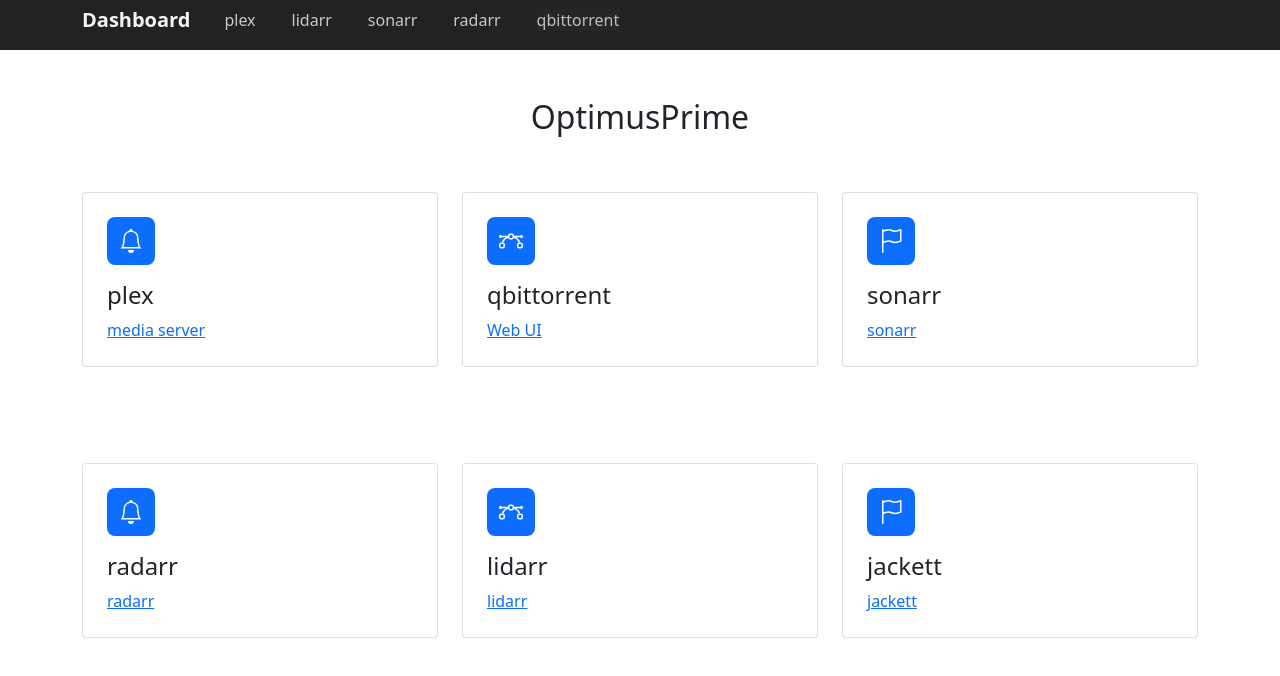
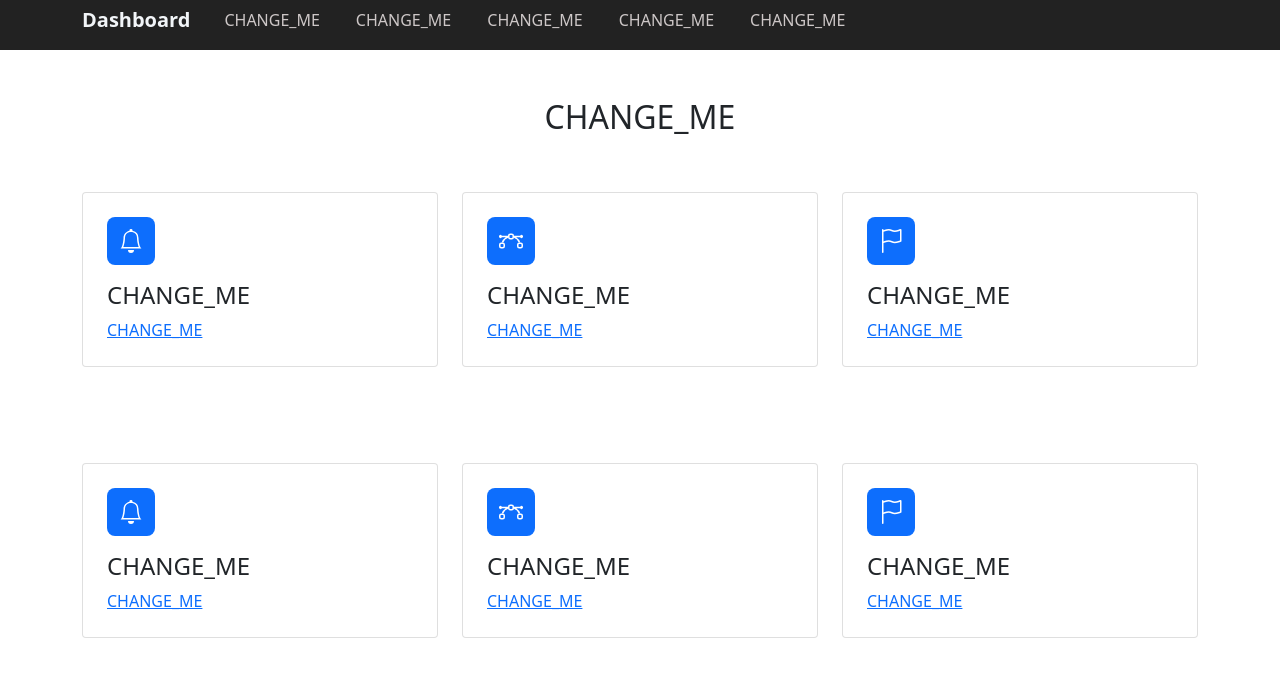
Before and after one commit to dhruvarora561/bifrost, a plain HTML site: page index.html in a window 1280 px wide. Drawn offline with Linux system fonts and the light colour scheme.

Commit message:
Update index.html

```diff
--- a/index.html
+++ b/index.html
@@ -18,11 +18,11 @@
             <div><a class="navbar-brand" href="#"><span>Dashboard</span> </a></div>
             <div class="collapse navbar-collapse" id="navcol-1" style="color: rgb(255,255,255);">
                 <ul class="navbar-nav nav-right">
-                    <li class="nav-item"><a class="nav-link active" href="https://app.plex.tv" style="color: rgba(224,217,217,0.9);">plex</a></li>
-                    <li class="nav-item"><a class="nav-link" href="http://192.168.29.181:8686" style="color: rgba(224,217,217,0.9);">lidarr</a></li>
-                    <li class="nav-item"><a class="nav-link" href="http://192.168.29.181:8989" style="color: rgba(224,217,217,0.9);">sonarr</a></li>
-                    <li class="nav-item"><a class="nav-link" href="http://192.168.29.181:7878" style="color: rgba(224,217,217,0.9);">radarr</a></li>
-                    <li class="nav-item"><a class="nav-link" href="http://192.168.29.181:8080"><span style="color: rgba(255, 255, 255, 0.7); background-color: rgb(38, 38, 38);">qbittorrent</span></a></li>
+                    <li class="nav-item"><a class="nav-link active" href="https://CHANGE_ME" style="color: rgba(224,217,217,0.9);">CHANGE_ME</a></li>
+                    <li class="nav-item"><a class="nav-link" href="http://CHANGE_ME" style="color: rgba(224,217,217,0.9);">CHANGE_ME</a></li>
+                    <li class="nav-item"><a class="nav-link" href="http://CHANGE_ME" style="color: rgba(224,217,217,0.9);">CHANGE_ME</a></li>
+                    <li class="nav-item"><a class="nav-link" href="http://CHANGE_ME" style="color: rgba(224,217,217,0.9);">CHANGE_ME</a></li>
+                    <li class="nav-item"><a class="nav-link" href="http://CHANGE_ME"><span style="color: rgba(224,217,217,0.9);">CHANGE_ME</span></a></li>
                 </ul>
                 <p class="ms-auto navbar-text actions"> </p>
             </div>
@@ -31,7 +31,7 @@
     <div class="container py-4 py-xl-5">
         <div class="row mb-5">
             <div class="col-md-8 col-xl-6 text-center mx-auto">
-                <h2>OptimusPrime</h2>
+                <h2>CHANGE_ME</h2>
             </div>
         </div>
         <div class="row gy-4 row-cols-1 row-cols-md-2 row-cols-xl-3">
@@ -41,8 +41,8 @@
                         <div class="bs-icon-md bs-icon-rounded bs-icon-primary d-flex justify-content-center align-items-center d-inline-block mb-3 bs-icon"><svg xmlns="http://www.w3.org/2000/svg" width="1em" height="1em" fill="currentColor" viewBox="0 0 16 16" class="bi bi-bell">
                                 <path d="M8 16a2 2 0 0 0 2-2H6a2 2 0 0 0 2 2zM8 1.918l-.797.161A4.002 4.002 0 0 0 4 6c0 .628-.134 2.197-.459 3.742-.16.767-.376 1.566-.663 2.258h10.244c-.287-.692-.502-1.49-.663-2.258C12.134 8.197 12 6.628 12 6a4.002 4.002 0 0 0-3.203-3.92L8 1.917zM14.22 12c.223.447.481.801.78 1H1c.299-.199.557-.553.78-1C2.68 10.2 3 6.88 3 6c0-2.42 1.72-4.44 4.005-4.901a1 1 0 1 1 1.99 0A5.002 5.002 0 0 1 13 6c0 .88.32 4.2 1.22 6z"></path>
                             </svg></div>
-                        <h4 class="card-title">plex</h4>
-                        <p class="card-text"><a href="https://app.plex.tv">media server</a>&nbsp;</p>
+                        <h4 class="card-title">CHANGE_ME</h4>
+                        <p class="card-text"><a href="https://CHANGE_ME">CHANGE_ME</a>&nbsp;</p>
                     </div>
                 </div>
             </div>
@@ -53,7 +53,7 @@
                                 <path fill-rule="evenodd" d="M0 10.5A1.5 1.5 0 0 1 1.5 9h1A1.5 1.5 0 0 1 4 10.5v1A1.5 1.5 0 0 1 2.5 13h-1A1.5 1.5 0 0 1 0 11.5v-1zm1.5-.5a.5.5 0 0 0-.5.5v1a.5.5 0 0 0 .5.5h1a.5.5 0 0 0 .5-.5v-1a.5.5 0 0 0-.5-.5h-1zm10.5.5A1.5 1.5 0 0 1 13.5 9h1a1.5 1.5 0 0 1 1.5 1.5v1a1.5 1.5 0 0 1-1.5 1.5h-1a1.5 1.5 0 0 1-1.5-1.5v-1zm1.5-.5a.5.5 0 0 0-.5.5v1a.5.5 0 0 0 .5.5h1a.5.5 0 0 0 .5-.5v-1a.5.5 0 0 0-.5-.5h-1zM6 4.5A1.5 1.5 0 0 1 7.5 3h1A1.5 1.5 0 0 1 10 4.5v1A1.5 1.5 0 0 1 8.5 7h-1A1.5 1.5 0 0 1 6 5.5v-1zM7.5 4a.5.5 0 0 0-.5.5v1a.5.5 0 0 0 .5.5h1a.5.5 0 0 0 .5-.5v-1a.5.5 0 0 0-.5-.5h-1z"></path>
                                 <path d="M6 4.5H1.866a1 1 0 1 0 0 1h2.668A6.517 6.517 0 0 0 1.814 9H2.5c.123 0 .244.015.358.043a5.517 5.517 0 0 1 3.185-3.185A1.503 1.503 0 0 1 6 5.5v-1zm3.957 1.358A1.5 1.5 0 0 0 10 5.5v-1h4.134a1 1 0 1 1 0 1h-2.668a6.517 6.517 0 0 1 2.72 3.5H13.5c-.123 0-.243.015-.358.043a5.517 5.517 0 0 0-3.185-3.185z"></path>
                             </svg></div>
-                        <h4 class="card-title">qbittorrent</h4><a href="http://192.168.29.181:8080">Web UI</a>
+                        <h4 class="card-title">CHANGE_ME</h4><a href="http://CHANGE_ME">CHANGE_ME</a>
                     </div>
                 </div>
             </div>
@@ -63,7 +63,7 @@
                         <div class="bs-icon-md bs-icon-rounded bs-icon-primary d-flex justify-content-center align-items-center d-inline-block mb-3 bs-icon"><svg xmlns="http://www.w3.org/2000/svg" width="1em" height="1em" fill="currentColor" viewBox="0 0 16 16" class="bi bi-flag">
                                 <path d="M14.778.085A.5.5 0 0 1 15 .5V8a.5.5 0 0 1-.314.464L14.5 8l.186.464-.003.001-.006.003-.023.009a12.435 12.435 0 0 1-.397.15c-.264.095-.631.223-1.047.35-.816.252-1.879.523-2.71.523-.847 0-1.548-.28-2.158-.525l-.028-.01C7.68 8.71 7.14 8.5 6.5 8.5c-.7 0-1.638.23-2.437.477A19.626 19.626 0 0 0 3 9.342V15.5a.5.5 0 0 1-1 0V.5a.5.5 0 0 1 1 0v.282c.226-.079.496-.17.79-.26C4.606.272 5.67 0 6.5 0c.84 0 1.524.277 2.121.519l.043.018C9.286.788 9.828 1 10.5 1c.7 0 1.638-.23 2.437-.477a19.587 19.587 0 0 0 1.349-.476l.019-.007.004-.002h.001M14 1.221c-.22.078-.48.167-.766.255-.81.252-1.872.523-2.734.523-.886 0-1.592-.286-2.203-.534l-.008-.003C7.662 1.21 7.139 1 6.5 1c-.669 0-1.606.229-2.415.478A21.294 21.294 0 0 0 3 1.845v6.433c.22-.078.48-.167.766-.255C4.576 7.77 5.638 7.5 6.5 7.5c.847 0 1.548.28 2.158.525l.028.01C9.32 8.29 9.86 8.5 10.5 8.5c.668 0 1.606-.229 2.415-.478A21.317 21.317 0 0 0 14 7.655V1.222z"></path>
                             </svg></div>
-                        <h4 class="card-title">sonarr</h4><a href="http://192.168.29.181:8989">sonarr</a>
+                        <h4 class="card-title">CHANGE_ME</h4><a href="http://CHANGE_ME">CHANGE_ME</a>
                     </div>
                 </div>
             </div>
@@ -77,7 +77,7 @@
                         <div class="bs-icon-md bs-icon-rounded bs-icon-primary d-flex justify-content-center align-items-center d-inline-block mb-3 bs-icon"><svg xmlns="http://www.w3.org/2000/svg" width="1em" height="1em" fill="currentColor" viewBox="0 0 16 16" class="bi bi-bell">
                                 <path d="M8 16a2 2 0 0 0 2-2H6a2 2 0 0 0 2 2zM8 1.918l-.797.161A4.002 4.002 0 0 0 4 6c0 .628-.134 2.197-.459 3.742-.16.767-.376 1.566-.663 2.258h10.244c-.287-.692-.502-1.49-.663-2.258C12.134 8.197 12 6.628 12 6a4.002 4.002 0 0 0-3.203-3.92L8 1.917zM14.22 12c.223.447.481.801.78 1H1c.299-.199.557-.553.78-1C2.68 10.2 3 6.88 3 6c0-2.42 1.72-4.44 4.005-4.901a1 1 0 1 1 1.99 0A5.002 5.002 0 0 1 13 6c0 .88.32 4.2 1.22 6z"></path>
                             </svg></div>
-                        <h4 class="card-title">radarr</h4><a href="http://192.168.29.181:7878">radarr</a>
+                        <h4 class="card-title">CHANGE_ME</h4><a href="http://CHANGE_ME">CHANGE_ME</a>
                         <p class="card-text"></p>
                     </div>
                 </div>
@@ -89,7 +89,7 @@
                                 <path fill-rule="evenodd" d="M0 10.5A1.5 1.5 0 0 1 1.5 9h1A1.5 1.5 0 0 1 4 10.5v1A1.5 1.5 0 0 1 2.5 13h-1A1.5 1.5 0 0 1 0 11.5v-1zm1.5-.5a.5.5 0 0 0-.5.5v1a.5.5 0 0 0 .5.5h1a.5.5 0 0 0 .5-.5v-1a.5.5 0 0 0-.5-.5h-1zm10.5.5A1.5 1.5 0 0 1 13.5 9h1a1.5 1.5 0 0 1 1.5 1.5v1a1.5 1.5 0 0 1-1.5 1.5h-1a1.5 1.5 0 0 1-1.5-1.5v-1zm1.5-.5a.5.5 0 0 0-.5.5v1a.5.5 0 0 0 .5.5h1a.5.5 0 0 0 .5-.5v-1a.5.5 0 0 0-.5-.5h-1zM6 4.5A1.5 1.5 0 0 1 7.5 3h1A1.5 1.5 0 0 1 10 4.5v1A1.5 1.5 0 0 1 8.5 7h-1A1.5 1.5 0 0 1 6 5.5v-1zM7.5 4a.5.5 0 0 0-.5.5v1a.5.5 0 0 0 .5.5h1a.5.5 0 0 0 .5-.5v-1a.5.5 0 0 0-.5-.5h-1z"></path>
                                 <path d="M6 4.5H1.866a1 1 0 1 0 0 1h2.668A6.517 6.517 0 0 0 1.814 9H2.5c.123 0 .244.015.358.043a5.517 5.517 0 0 1 3.185-3.185A1.503 1.503 0 0 1 6 5.5v-1zm3.957 1.358A1.5 1.5 0 0 0 10 5.5v-1h4.134a1 1 0 1 1 0 1h-2.668a6.517 6.517 0 0 1 2.72 3.5H13.5c-.123 0-.243.015-.358.043a5.517 5.517 0 0 0-3.185-3.185z"></path>
                             </svg></div>
-                        <h4 class="card-title">lidarr</h4><a href="http://192.168.29.181:8989">lidarr</a>
+                        <h4 class="card-title">CHANGE_ME</h4><a href="http://192.168.29.181:8989">CHANGE_ME</a>
                     </div>
                 </div>
             </div>
@@ -99,7 +99,7 @@
                         <div class="bs-icon-md bs-icon-rounded bs-icon-primary d-flex justify-content-center align-items-center d-inline-block mb-3 bs-icon"><svg xmlns="http://www.w3.org/2000/svg" width="1em" height="1em" fill="currentColor" viewBox="0 0 16 16" class="bi bi-flag">
                                 <path d="M14.778.085A.5.5 0 0 1 15 .5V8a.5.5 0 0 1-.314.464L14.5 8l.186.464-.003.001-.006.003-.023.009a12.435 12.435 0 0 1-.397.15c-.264.095-.631.223-1.047.35-.816.252-1.879.523-2.71.523-.847 0-1.548-.28-2.158-.525l-.028-.01C7.68 8.71 7.14 8.5 6.5 8.5c-.7 0-1.638.23-2.437.477A19.626 19.626 0 0 0 3 9.342V15.5a.5.5 0 0 1-1 0V.5a.5.5 0 0 1 1 0v.282c.226-.079.496-.17.79-.26C4.606.272 5.67 0 6.5 0c.84 0 1.524.277 2.121.519l.043.018C9.286.788 9.828 1 10.5 1c.7 0 1.638-.23 2.437-.477a19.587 19.587 0 0 0 1.349-.476l.019-.007.004-.002h.001M14 1.221c-.22.078-.48.167-.766.255-.81.252-1.872.523-2.734.523-.886 0-1.592-.286-2.203-.534l-.008-.003C7.662 1.21 7.139 1 6.5 1c-.669 0-1.606.229-2.415.478A21.294 21.294 0 0 0 3 1.845v6.433c.22-.078.48-.167.766-.255C4.576 7.77 5.638 7.5 6.5 7.5c.847 0 1.548.28 2.158.525l.028.01C9.32 8.29 9.86 8.5 10.5 8.5c.668 0 1.606-.229 2.415-.478A21.317 21.317 0 0 0 14 7.655V1.222z"></path>
                             </svg></div>
-                        <h4 class="card-title">jackett</h4><a href="http://192.168.29.181:9117">jackett</a>
+                        <h4 class="card-title">CHANGE_ME</h4><a href="http://192.168.29.181:9117">CHANGE_ME</a>
                     </div>
                 </div>
             </div>
```
